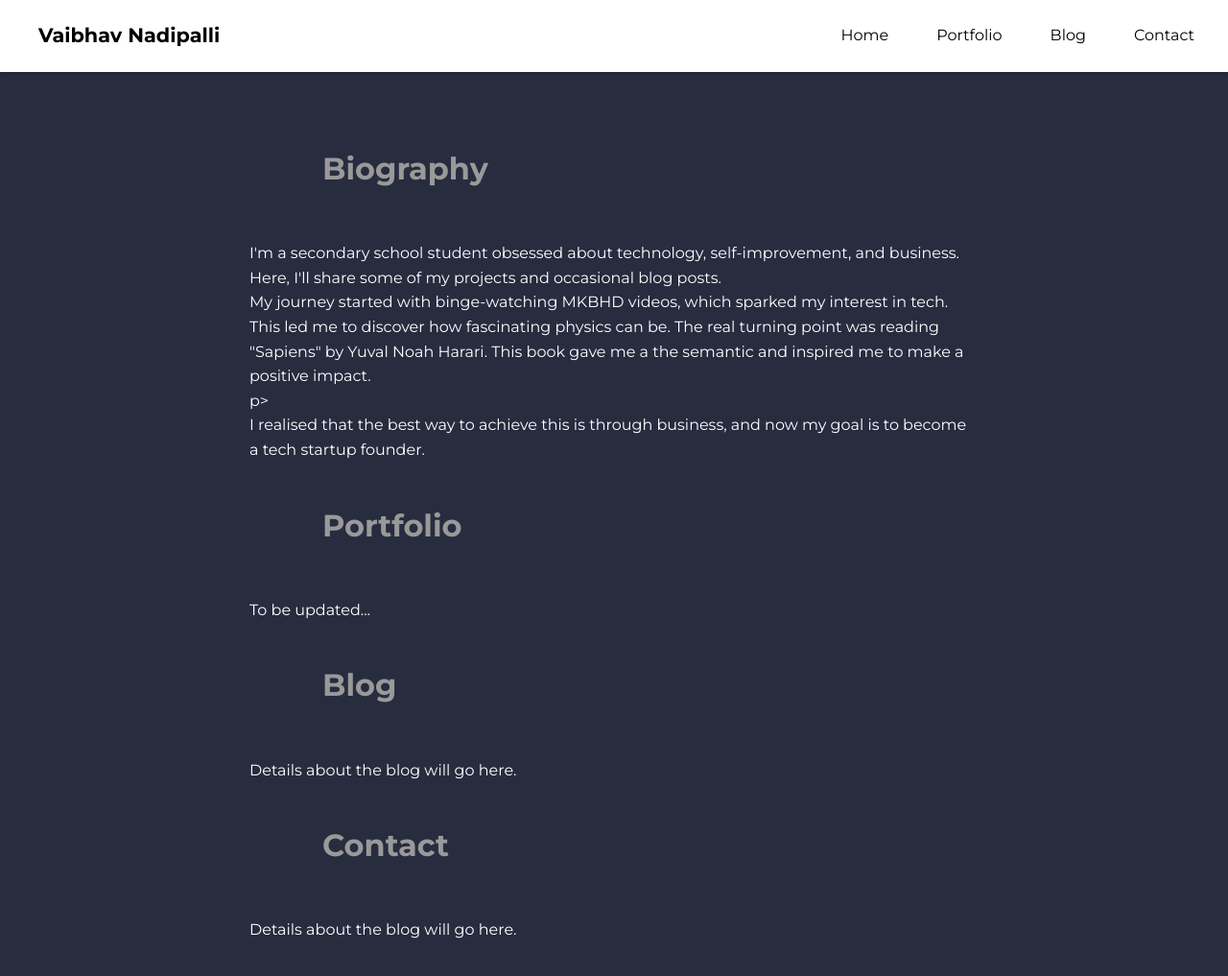
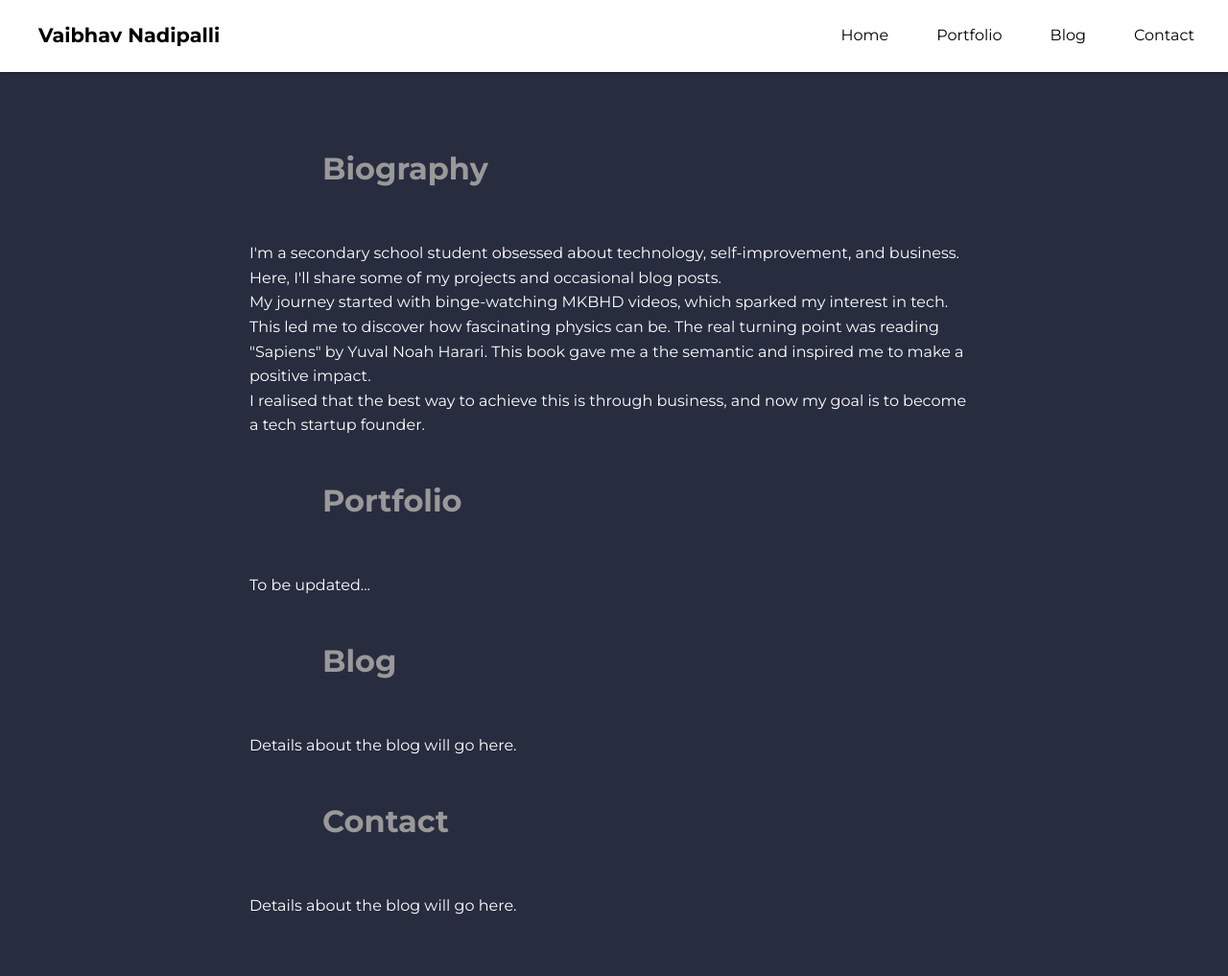
Before and after one commit to Vaibhav-Nadipalli/vaibhav-nadipalli.github.io, a Jekyll site: the page built from index.markdown, in a window 1280 px wide and 1022 px high. Shown: the top 1017 px of the window at 96% size. Built offline with Jekyll 4.4.1, drawn with Linux system fonts in a browser that asks for light colours.

Commit message:
Update default.html

```diff
--- a/_layouts/default.html
+++ b/_layouts/default.html
@@ -30,9 +30,9 @@
             <h2 class="section-title">Biography</h2>
         </section>
             <p>I'm a secondary school student obsessed about technology, self-improvement, and business. Here, I'll share some of my projects and occasional blog posts.</p>
-            <p> </p>
+            <p>         </p>
             <p>My journey started with binge-watching MKBHD videos, which sparked my interest in tech. This led me to discover how fascinating physics can be. The real turning point was reading "Sapiens" by Yuval Noah Harari. This book gave me a the semantic  and inspired me to make a positive impact. </p>
-            p> </p>
+            <p>         </p>
             <p>I realised that the best way to achieve this is through business, and now my goal is to become a tech startup founder.</p>
         </section>
         <section id="portfolio">
```
